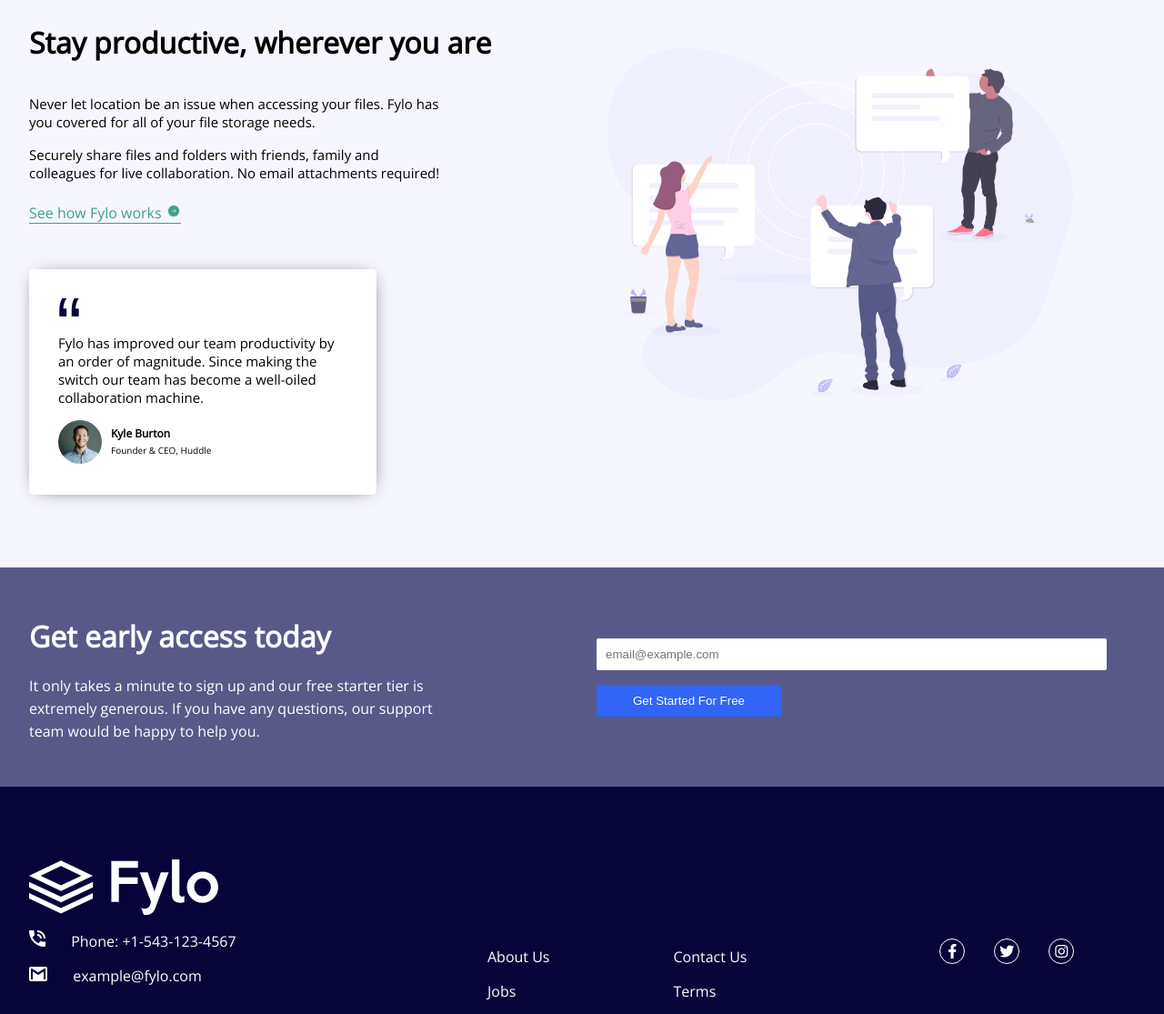
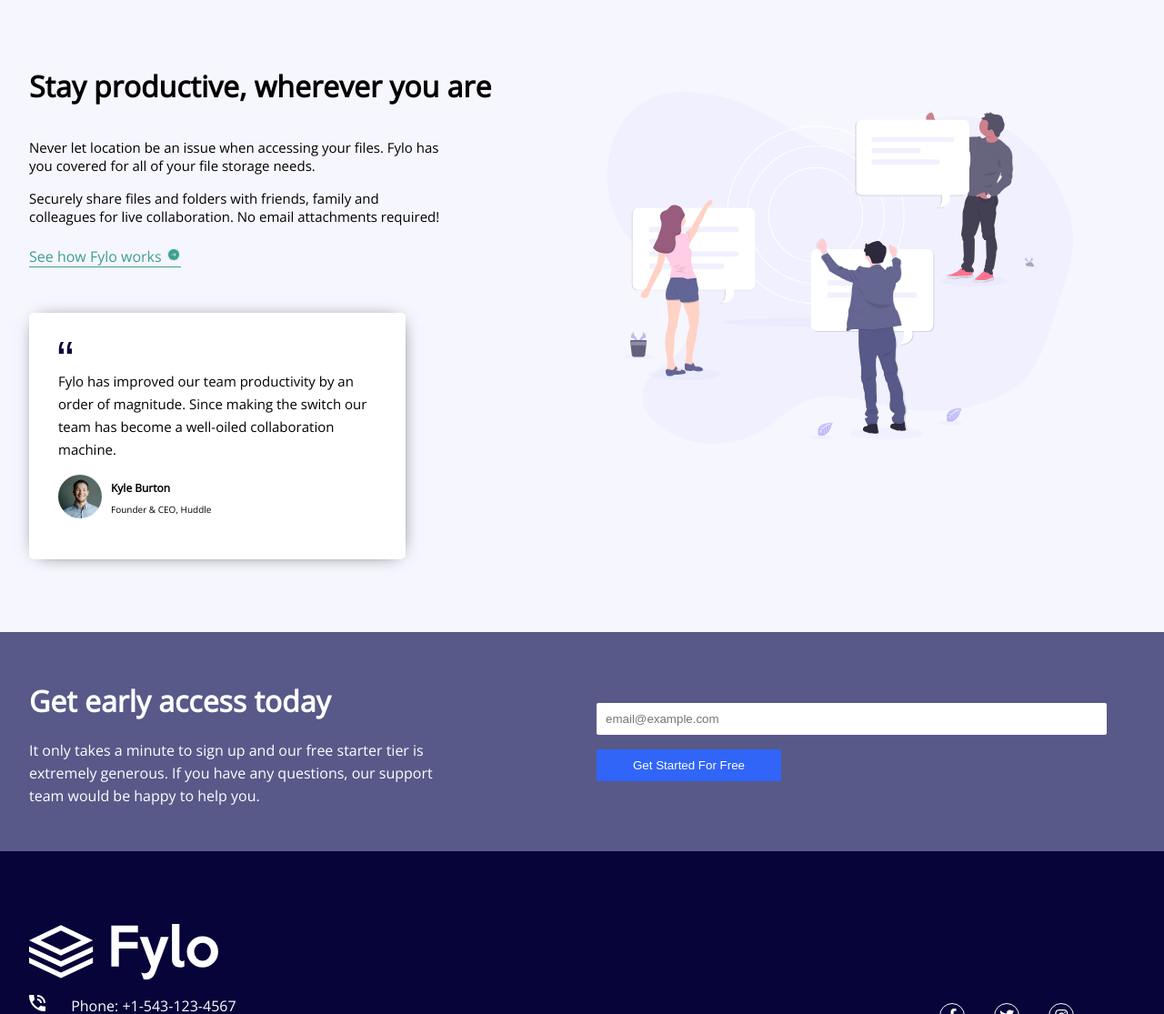
Before and after one commit to aayush182/Fylo_landing_page, a plain HTML site: page index.html in a window 1280 px wide. Shown: the part 837-1952 px from the top of the page at 91% size. Drawn offline with nearby package versions, Linux system fonts and the light colour scheme.

Commit message:
Update style.css

```diff
--- a/style.css
+++ b/style.css
@@ -12,6 +12,7 @@ body {
 .navbar {
     display: flex;
     justify-content: space-between;
+    margin-top: 3rem;
 }
 
 .navbar img {
@@ -152,7 +153,7 @@ body {
 }
 
 .profile {
-    width: 50%;
+    width: 55%;
     height: 50%;
     display: flex;
     flex-direction: column;
@@ -162,6 +163,7 @@ body {
     margin-bottom: 80px;
     box-shadow: 1px 1px 20px -10px;
     border-radius: 5px;
+    line-height: 25px;
 }
 
 .profile-p {
@@ -170,8 +172,8 @@ body {
 }
 
 .quote {
-    width: 1.5rem;
-    height: 1.5rem;
+    width: 1rem;
+    height: 1rem;
 }
 
 .avatar {
```
